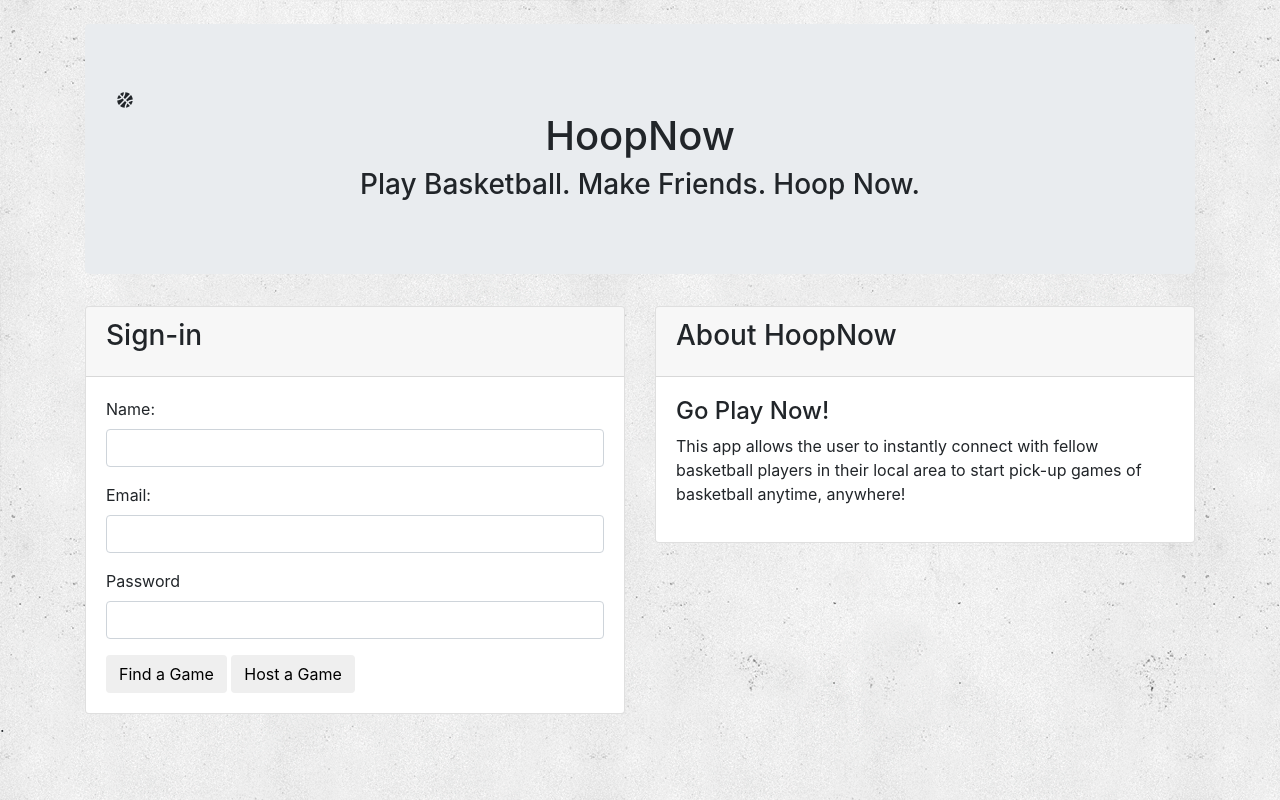
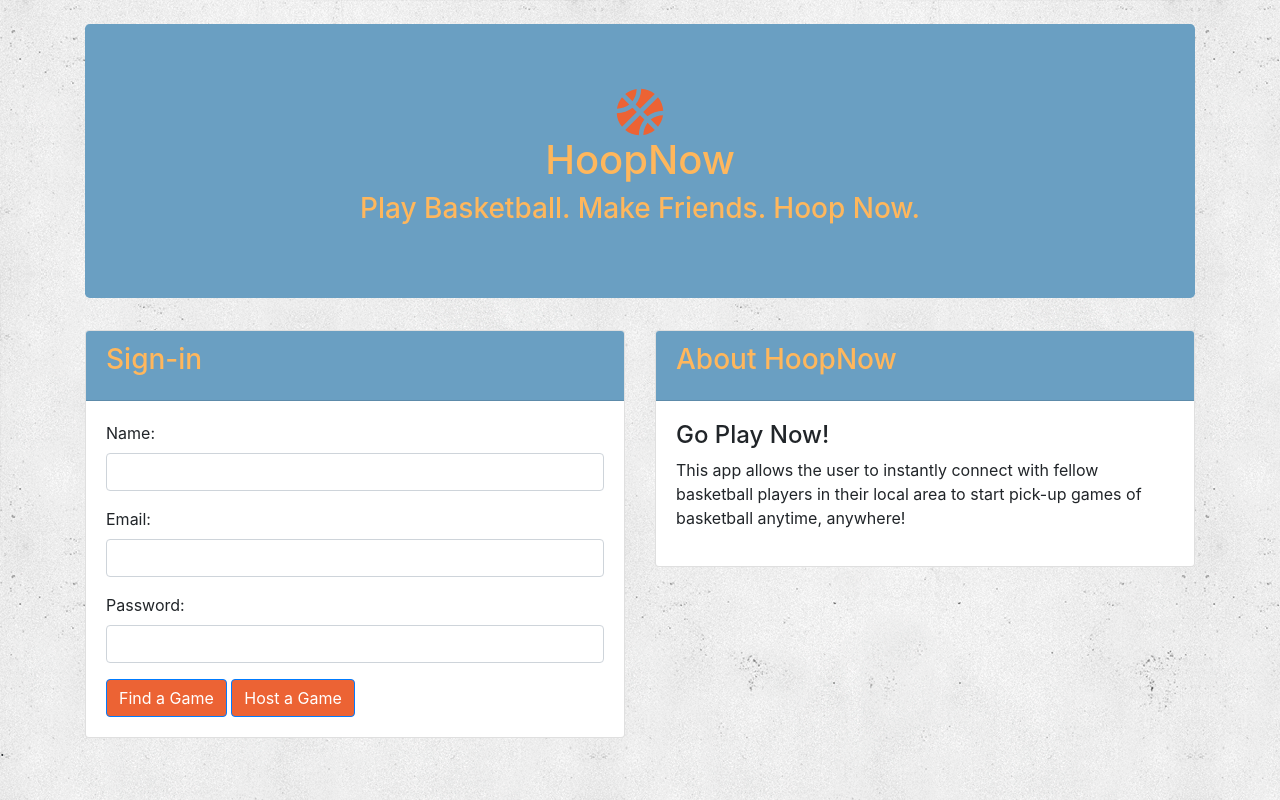
Before and after one commit to dylanglover6/pick-up-game, a plain HTML site: page login.html in a window 1280 px wide. Drawn offline with nearby package versions, Linux system fonts and the light colour scheme.

Commit message:
styling pallete added to html pages

```diff
--- a/assets/css/style.css
+++ b/assets/css/style.css
@@ -1,7 +1,3 @@
 body {
   background-image: url("../images/concrete_wall_2.png");
 };
-
-.navbar {
-  border: solid;
-}
--- a/login.html
+++ b/login.html
@@ -8,9 +8,10 @@
     <!-- Bootstrap CSS -->
     <link rel="stylesheet" href="https://maxcdn.bootstrapcdn.com/bootstrap/4.0.0/css/bootstrap.min.css" integrity="sha384-Gn5384xqQ1aoWXA+058RXPxPg6fy4IWvTNh0E263XmFcJlSAwiGgFAW/dAiS6JXm" crossorigin="anonymous">
     <link rel="stylesheet" href="./assets/css/style.css">
+
     <!-- FontAwesome -->
     <script defer src="https://use.fontawesome.com/releases/v5.0.8/js/solid.js" integrity="sha384-+Ga2s7YBbhOD6nie0DzrZpJes+b2K1xkpKxTFFcx59QmVPaSA8c7pycsNaFwUK6l" crossorigin="anonymous"></script>
-<script defer src="https://use.fontawesome.com/releases/v5.0.8/js/fontawesome.js" integrity="sha384-7ox8Q2yzO/uWircfojVuCQOZl+ZZBg2D2J5nkpLqzH1HY0C1dHlTKIbpRz/LG23c" crossorigin="anonymous"></script>
+    <script defer src="https://use.fontawesome.com/releases/v5.0.8/js/fontawesome.js" integrity="sha384-7ox8Q2yzO/uWircfojVuCQOZl+ZZBg2D2J5nkpLqzH1HY0C1dHlTKIbpRz/LG23c" crossorigin="anonymous"></script>
 
     <title>Login Page</title>
   </head>
@@ -21,19 +22,21 @@
       <br>
 
       <!-- Jumbotron -->
-      <div class="jumbotron">
-        <i class="fas fa-basketball-ball"></i>
-        <h1 class="text-center">HoopNow</h1>
-        <h3 class="text-center">Play Basketball. Make Friends. Hoop Now.</h3>
+      <div class="jumbotron" style="background-color: #6a9fc2">
+          <div class="text-center" style="color:#ec6334">
+            <i class="fas fa-basketball-ball fa-3x" ></i>
+          </div>
+        <h1 class="text-center" style="color: #ffb75c;">HoopNow</h1>
+        <h3 class="text-center" style="color: #ffb75c;">Play Basketball. Make Friends. Hoop Now.</h3>
       </div>
 
       <div class="row">
 
         <!-- Sign-Up card-->
         <div class="col-md-6 col-xs-12">
-          <div class="card card-default">
-            <div class="card-header">
-              <h3 class="card-title">Sign-in</h3>
+          <div class="card card-default" >
+            <div class="card-header" style="background-color: #6a9fc2">
+              <h3 class="card-title" style="color: #ffb75c;">Sign-in</h3>
             </div>
             <div class="card-body">
 
@@ -48,22 +51,22 @@
                   <input class="form-control" id="email-input" type="email">
                 </div>
                 <div class="form-group">
-                  <label for="age-input">Password</label>
+                  <label for="age-input">Password:</label>
                   <input class="form-control" id="password-input" type="text">
                 </div>
 
-                <button class="btn btn-default" id="find-game-btn" type="submit">Find a Game</button>
-                <button class="btn btn-default" id="host-game-btn" type="submit">Host a Game</button>
+                <button style="background-color: #ec6334; border:#ffb75c margin: 5px;" class="btn btn-primary" id="find-game-btn" type="submit">Find a Game</button>
+                <button style="background-color: #ec6334; border:#ffb75c margin: 5px;" class="btn btn-primary" id="host-game-btn" type="submit">Host a Game</button>
               </form>
             </div>
           </div>
         </div>
 
-        <!-- Most Recent Member card -->
+        <!-- App info card -->
         <div class="col-md-6 col-xs-12">
-          <div class="card card-default">
-            <div class="card-header">
-              <h3 class="card-title">About HoopNow</h3>
+          <div class="card card-default" >
+            <div class="card-header" style="background-color: #6a9fc2">
+              <h3 class="card-title" style="color: #ffb75c;">About HoopNow</h3>
             </div>
             <div class="card-body" id="recent-member">
               <h4 id="name-display">Go Play Now!</h4>
@@ -81,6 +84,6 @@
    <script src="https://code.jquery.com/jquery.js"></script>
    <script src="./assets/javascript/game.js"></script>
    <script src="https://cdnjs.cloudflare.com/ajax/libs/popper.js/1.12.9/umd/popper.min.js" integrity="sha384-ApNbgh9B+Y1QKtv3Rn7W3mgPxhU9K/ScQsAP7hUibX39j7fakFPskvXusvfa0b4Q" crossorigin="anonymous"></script>
-<script src="https://maxcdn.bootstrapcdn.com/bootstrap/4.0.0/js/bootstrap.min.js" integrity="sha384-JZR6Spejh4U02d8jOt6vLEHfe/JQGiRRSQQxSfFWpi1MquVdAyjUar5+76PVCmYl" crossorigin="anonymous"></script>
+   <script src="https://maxcdn.bootstrapcdn.com/bootstrap/4.0.0/js/bootstrap.min.js" integrity="sha384-JZR6Spejh4U02d8jOt6vLEHfe/JQGiRRSQQxSfFWpi1MquVdAyjUar5+76PVCmYl" crossorigin="anonymous"></script>
   </body>
 </html>
```
Also changed, not shown: index.html (+7 -9 lines).
